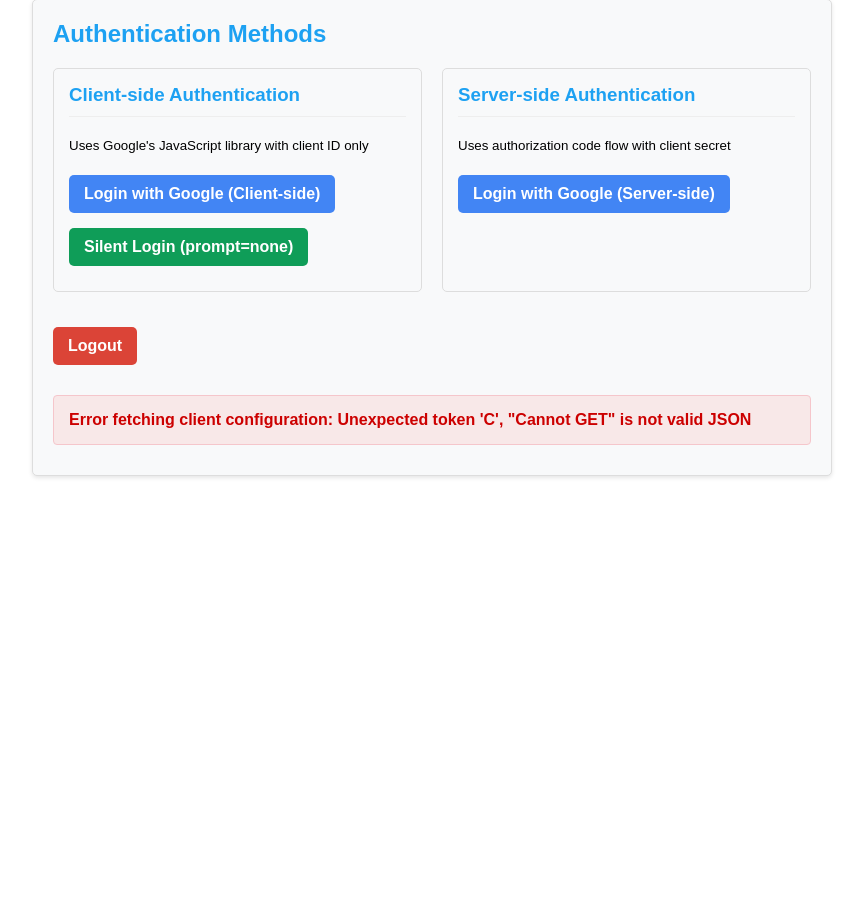
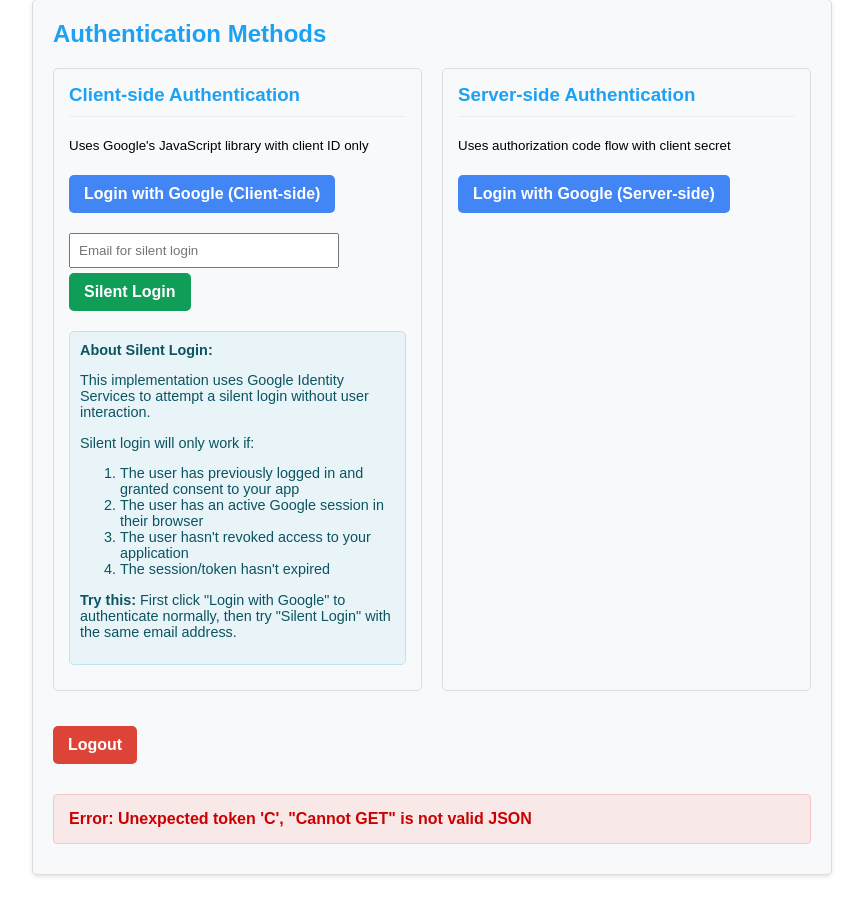
Before and after one commit to amiller/silent-auth-playground, a FastAPI app: template templates/google_auth.html in a window 1280 px wide. Shown: the part 316-1231 px from the top of the page, without its empty margins (208-1071 px from the left). Before the commit the page ends 794 px from the top, so only its background shows below. Run offline with FastAPI, Linux system fonts and the light colour scheme; the template is opened without the code that fills it, so the values that code supplies are empty; some libraries are stand-ins or nearby versions.

Commit message:
google silent auth works

```diff
--- a/main.py
+++ b/main.py
@@ -91,7 +91,18 @@
 class CSPMiddleware(BaseHTTPMiddleware):
     async def dispatch(self, request: Request, call_next):
         response = await call_next(request)
-        response.headers["Content-Security-Policy"] = "frame-ancestors 'self' *.twitter.com;"
+        response.headers["Content-Security-Policy"] = (
+            "default-src 'self'; "
+            "script-src 'self' 'unsafe-inline' 'unsafe-eval' https://apis.google.com https://accounts.google.com https://www.gstatic.com https://*.googleapis.com; "
+            "style-src 'self' 'unsafe-inline' https://fonts.googleapis.com; "
+            "img-src 'self' data: https://*.googleusercontent.com https://*.google.com; "
+            "font-src 'self' https://fonts.gstatic.com; "
+            "connect-src 'self' https://*.googleapis.com https://accounts.google.com; "
+            "frame-src 'self' https://accounts.google.com; "
+            "frame-ancestors 'self' *.twitter.com;"
+        )
+        # Add Cross-Origin-Opener-Policy header to allow window.opener communication
+        response.headers["Cross-Origin-Opener-Policy"] = "same-origin-allow-popups"
         return response
 
 # FastAPI app setup
--- a/templates/google_auth.html
+++ b/templates/google_auth.html
@@ -6,6 +6,8 @@
     <title>Google Auth Playground</title>
     <script src="https://cdnjs.cloudflare.com/ajax/libs/jquery/3.7.1/jquery.min.js"></script>
     <link rel="stylesheet" href="{{ url_for('static', path='/styles.css') }}">
+    <!-- Load Google Identity Services -->
+    <script src="https://accounts.google.com/gsi/client" async defer></script>
     <style>
         body {
             font-family: Arial, sans-serif;
@@ -114,6 +116,7 @@
             <li><strong>Client-side flow</strong>: Uses only the client ID (public identifier)</li>
             <li><strong>Server-side flow</strong>: Uses both client ID and client secret (more secure)</li>
         </ul>
+        <div id="client-config" data-client-id="" style="display: none;"></div>
     </div>
 
     <div class="container">
@@ -124,7 +127,23 @@
                 <h3>Client-side Authentication</h3>
                 <p><small>Uses Google's JavaScript library with client ID only</small></p>
                 <button id="client-login">Login with Google (Client-side)</button>
-                <button id="silent-login" class="silent-btn">Silent Login (prompt=none)</button>
+                <div style="margin: 10px 0;">
+                    <input type="email" id="login-hint" placeholder="Email for silent login" style="padding: 8px; width: 250px; margin-right: 10px;">
+                    <button id="silent-login" class="silent-btn">Silent Login</button>
+                </div>
+                <div id="g_id_onload" data-client_id="" data-callback="handleCredentialResponse" data-auto_select="false" style="display: none;"></div>
+                <div class="info" style="margin-top: 10px; font-size: 0.9em;">
+                    <strong>About Silent Login:</strong>
+                    <p>This implementation uses Google Identity Services to attempt a silent login without user interaction.</p>
+                    <p>Silent login will only work if:</p>
+                    <ol>
+                        <li>The user has previously logged in and granted consent to your app</li>
+                        <li>The user has an active Google session in their browser</li>
+                        <li>The user hasn't revoked access to your application</li>
+                        <li>The session/token hasn't expired</li>
+                    </ol>
+                    <p><strong>Try this:</strong> First click "Login with Google" to authenticate normally, then try "Silent Login" with the same email address.</p>
+                </div>
             </div>
 
             <div class="auth-method">
@@ -163,8 +182,8 @@
     </div>
 
     <script>
-        let googleClient = null;
         let tokenClient = null;
+        let googleClientId = null;
 
         // Helper to update status
         function updateStatus(message, type) {
@@ -185,25 +204,45 @@
                         return;
                     }
 
-                    // Load the Google Identity Services script
-                    const script = document.createElement('script');
-                    script.src = 'https://accounts.google.com/gsi/client';
-                    script.async = true;
-                    script.defer = true;
-                    script.onload = () => {
-                        try {
+                    // Store client ID globally
+                    googleClientId = clientId;
+
+                    // Initialize Google Identity Services
+                    if (typeof google !== 'undefined' && google.accounts) {
                         // Initialize Google client
                         google.accounts.id.initialize({
                             client_id: clientId,
                             callback: handleCredentialResponse,
-                                auto_select: false
+                            auto_select: true
                         });
 
-                            // Also initialize the token client for silent auth
+                        // Initialize token client for OAuth 2.0 flow
                         tokenClient = google.accounts.oauth2.initTokenClient({
                             client_id: clientId,
                             scope: 'email profile openid',
-                                callback: (tokenResponse) => {
+                            callback: handleTokenResponse
+                        });
+
+                        // Set client ID for One Tap sign-in
+                        const gIdOnload = document.getElementById('g_id_onload');
+                        if (gIdOnload) {
+                            gIdOnload.setAttribute('data-client_id', clientId);
+                            gIdOnload.style.display = 'block';
+                        }
+
+                        updateStatus('Google client initialized. Ready to authenticate.', 'info');
+                    } else {
+                        updateStatus('Google Identity Services not loaded. Please check your internet connection.', 'error');
+                    }
+                })
+                .catch(error => {
+                    console.error('Error fetching client configuration:', error);
+                    updateStatus(`Error: ${error.message}`, 'error');
+                });
+        }
+
+        // Handle token response from OAuth2 client
+        function handleTokenResponse(tokenResponse) {
             if (tokenResponse.error) {
                 updateStatus(`Silent login failed: ${tokenResponse.error}`, 'error');
                 return;
@@ -211,35 +250,17 @@
 
             // Successfully got a token
             updateStatus('Silent login successful!', 'success');
-                                    // Use the access token to get user info
             fetchUserInfoWithToken(tokenResponse.access_token);
 
-                                    // Also send the token to the server
+            // Send the token to the server
             fetch('/api/store-token', {
                 method: 'POST',
-                                        headers: {
-                                            'Content-Type': 'application/json'
-                                        },
-                                        body: JSON.stringify({
-                                            access_token: tokenResponse.access_token
-                                        })
-                                    });
-                                }
-                            });
-
-                            updateStatus('Google client initialized. Ready to authenticate.');
-                        } catch (error) {
-                            updateStatus(`Error initializing Google client: ${error.message}`, 'error');
-                        }
-                    };
-                    document.head.appendChild(script);
-                })
-                .catch(error => {
-                    updateStatus(`Error fetching client configuration: ${error.message}`, 'error');
+                headers: { 'Content-Type': 'application/json' },
+                body: JSON.stringify({ access_token: tokenResponse.access_token })
             });
         }
 
-        // Handle credential response from client-side login
+        // Handle credential response from Google Identity Services
         function handleCredentialResponse(response) {
             const credential = response.credential;
             if (credential) {
@@ -249,12 +270,8 @@
                 // Send the token to the server
                 fetch('/api/store-token', {
                     method: 'POST',
-                    headers: {
-                        'Content-Type': 'application/json'
-                    },
-                    body: JSON.stringify({
-                        id_token: credential
-                    })
+                    headers: { 'Content-Type': 'application/json' },
+                    body: JSON.stringify({ id_token: credential })
                 });
             } else {
                 updateStatus('Login failed.', 'error');
@@ -264,9 +281,7 @@
         // Fetch user info using access token
         function fetchUserInfoWithToken(accessToken) {
             fetch('https://www.googleapis.com/oauth2/v3/userinfo', {
-                headers: {
-                    'Authorization': `Bearer ${accessToken}`
-                }
+                headers: { 'Authorization': `Bearer ${accessToken}` }
             })
             .then(response => response.json())
             .then(data => {
@@ -277,9 +292,15 @@
                 document.getElementById('userInfo').style.display = 'block';
                 document.getElementById('auth-method-used').textContent = 'Client-side authentication with access token';
                 document.getElementById('token-payload').textContent = JSON.stringify(data, null, 2);
+
+                // Store email for silent login
+                if (data.email) {
+                    document.getElementById('login-hint').value = data.email;
+                    localStorage.setItem('lastLoginEmail', data.email);
+                }
             })
             .catch(error => {
-                updateStatus(`Error fetching user info: ${error.message}`, 'error');
+                console.error('Error fetching user info:', error);
             });
         }
 
@@ -295,6 +316,12 @@
             document.getElementById('userInfo').style.display = 'block';
             document.getElementById('auth-method-used').textContent = 'Client-side authentication with ID token';
             document.getElementById('token-payload').textContent = JSON.stringify(payload, null, 2);
+
+            // Store email for silent login
+            if (payload.email) {
+                document.getElementById('login-hint').value = payload.email;
+                localStorage.setItem('lastLoginEmail', payload.email);
+            }
         }
 
         // Fetch user info from server (for both auth methods)
@@ -321,6 +348,12 @@
                         });
 
                     document.getElementById('token-payload').textContent = JSON.stringify(data, null, 2);
+
+                    // Store email for silent login
+                    if (data.email) {
+                        document.getElementById('login-hint').value = data.email;
+                        localStorage.setItem('lastLoginEmail', data.email);
+                    }
                 })
                 .catch(error => {
                     console.log('Not logged in:', error);
@@ -330,23 +363,44 @@
 
         // Event Listeners
         document.getElementById('client-login').addEventListener('click', () => {
+            if (typeof google !== 'undefined' && google.accounts) {
+                // Use Google Identity Services for login
                 google.accounts.id.prompt();
                 updateStatus('Showing login popup...', 'info');
+            } else {
+                updateStatus('Google Identity Services not loaded. Please check your internet connection.', 'error');
+            }
         });
 
         document.getElementById('silent-login').addEventListener('click', () => {
             updateStatus('Attempting silent login...', 'info');
 
-            // Request token with prompt=none
+            if (tokenClient) {
+                // Get login hint from input field
+                const loginHint = document.getElementById('login-hint').value.trim();
+
+                if (!loginHint) {
+                    updateStatus('Please enter an email address for silent login', 'error');
+                    return;
+                }
+
+                // Use token client for silent login with login_hint
                 tokenClient.requestAccessToken({
-                prompt: 'none'
+                    prompt: 'none',
+                    login_hint: loginHint
                 });
+            } else {
+                updateStatus('Google authentication not initialized yet', 'error');
+            }
         });
 
         document.getElementById('logout').addEventListener('click', () => {
-            // Try to disable auto select if Google client is loaded
-            if (typeof google !== 'undefined' && google.accounts && google.accounts.id) {
+            // Sign out from Google Identity Services
+            if (typeof google !== 'undefined' && google.accounts) {
                 google.accounts.id.disableAutoSelect();
+                google.accounts.id.revoke(googleClientId, () => {
+                    updateStatus('Logged out successfully.', 'info');
+                });
             }
 
             // Clear display
@@ -357,17 +411,19 @@
             document.getElementById('token-payload').textContent = '';
 
             // Clear session on server
-            fetch('/api/logout', {
-                method: 'POST'
+            fetch('/api/logout', { method: 'POST' });
         });
 
-            updateStatus('Logged out successfully.', 'info');
-        });
-
-        // Check if user is logged in on page load
+        // Initialize on page load
         window.onload = function() {
             fetchUserInfo();
             initializeGoogleClient();
+
+            // Restore last used email from localStorage if available
+            const lastLoginEmail = localStorage.getItem('lastLoginEmail');
+            if (lastLoginEmail) {
+                document.getElementById('login-hint').value = lastLoginEmail;
+            }
         };
     </script>
 </body>
```
Also changed, not shown: google_test.py (+21 -0 lines). Lines whose indentation alone changed are shown as unchanged.
